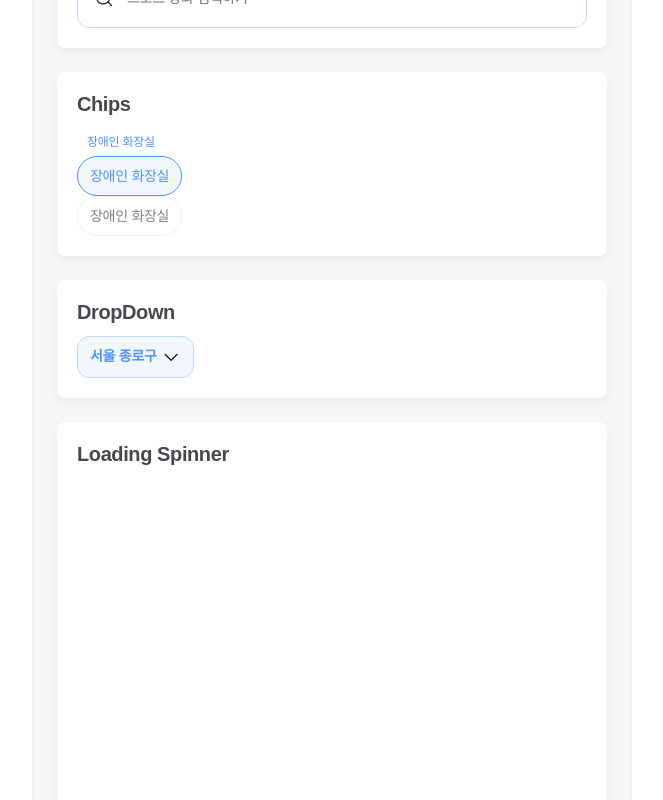
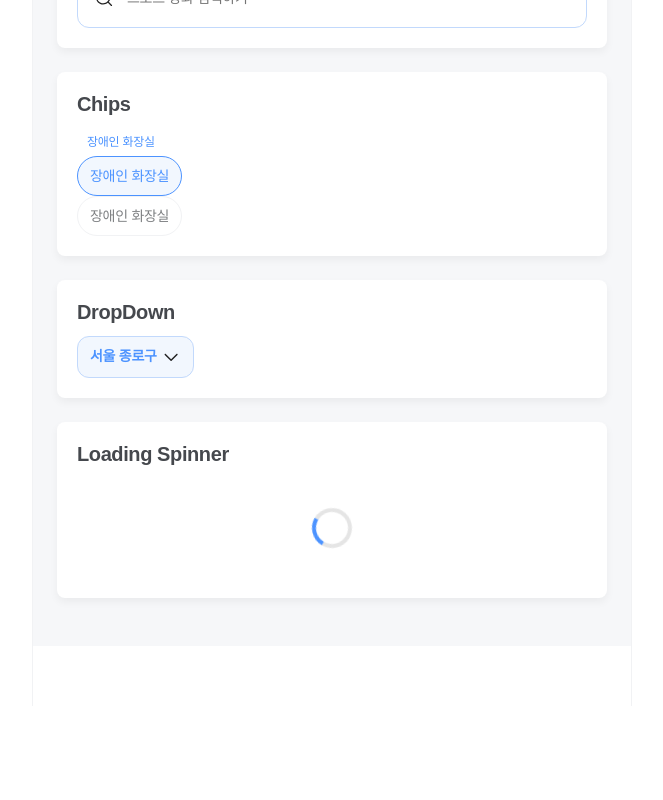
Before and after one commit to HELLO-FIT/FE_HELLO-FIT, a Next.js app: page /preview in a window 1280 px wide. Shown: the part 1900-2700 px from the top of the page, without its empty margins (308-971 px from the left). After the commit the page ends 2606 px from the top, so only its background shows below. Built offline with nearby package versions, Linux system fonts and the light colour scheme; a web font is replaced by a local one.

Commit message:
Fix: Preview Page Spinner Container

```diff
--- a/src/pages/preview/index.tsx
+++ b/src/pages/preview/index.tsx
@@ -113,7 +113,9 @@ export default function Preview() {
 
       <section className={styles.section}>
         <h2 className={styles.sectionTitle}>Loading Spinner</h2>
-        <LoadingSpinner />
+        <div className={styles.spinnerContainer}>
+          <LoadingSpinner />
+        </div>
       </section>
     </div>
   );
--- a/src/pages/preview/preview.module.scss
+++ b/src/pages/preview/preview.module.scss
@@ -46,3 +46,11 @@
   gap: 16px;
   align-items: center;
 }
+
+.spinnerContainer {
+  display: flex;
+  justify-content: center;
+  align-items: center;
+  width:100%;
+  height: 100px;
+}
```
